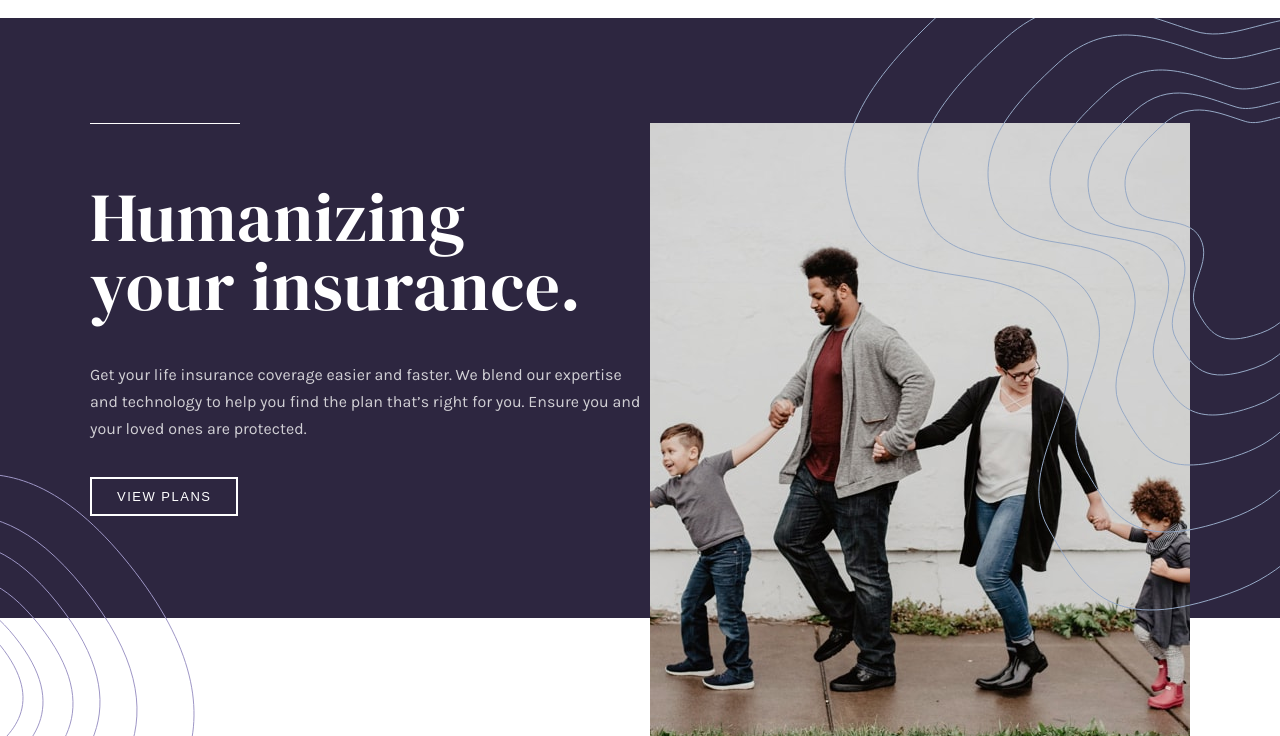
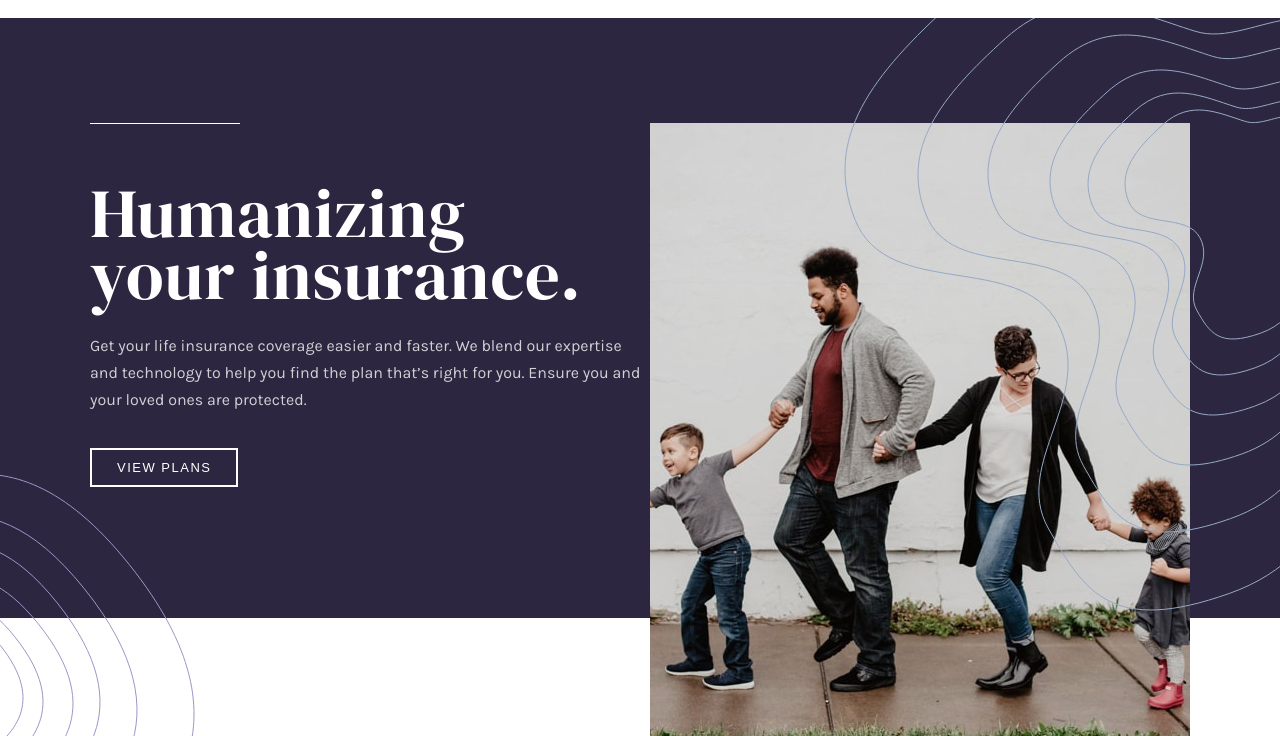
Before and after one commit to ElliotCase/Insure-landing-page, a plain HTML site: page index.html in a window 1280 px wide. Shown: the part 64-800 px from the top of the page. Drawn offline with Linux system fonts and the light colour scheme.

Commit message:
Add files via upload

```diff
--- a/Styles/style.css
+++ b/Styles/style.css
@@ -32,8 +32,8 @@ h1 {
   font-size: 4.3rem;
   font-weight: 400;
   letter-spacing: 1px;
-  line-height: 1;
-  margin-bottom: 40px;
+  line-height: 0.9;
+  margin-bottom: 25px;
   padding-top: 115px;
 }
 
@@ -70,7 +70,7 @@ h2 {
 .container {
   max-width: 100%;
   width: 1100px;
-  margin: 0 auto;
+  margin: auto;
 }
 
 .flex {
@@ -170,4 +170,5 @@ header p {
 .header-image {
   margin-bottom: -690px;
   padding: 0;
+  margin-left: 2px;
 }
```
